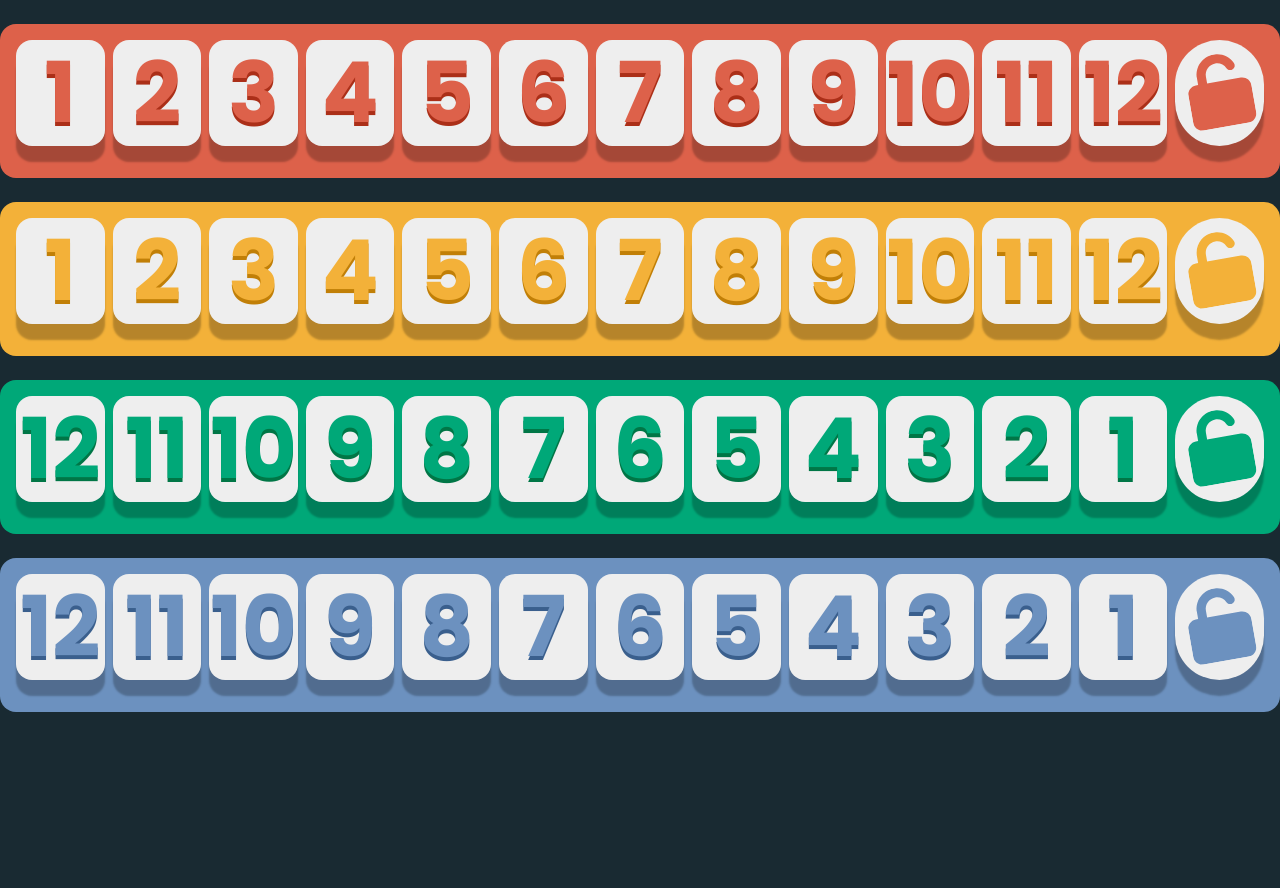
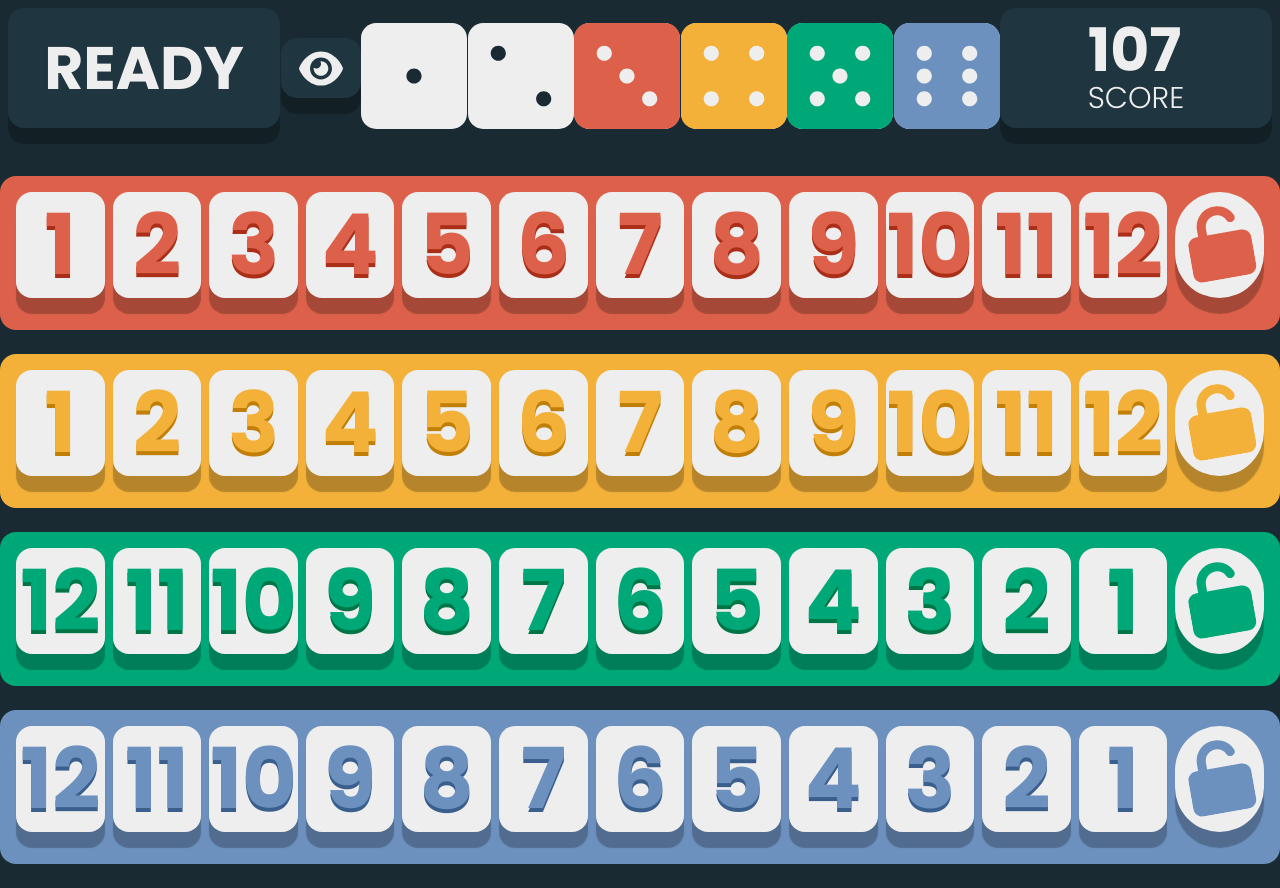
Before and after one commit to MatheusFonseca/x-out, a Next.js app: page / in a window 1280 px wide. Before the commit the page ends 800 px from the top, so only its background shows below. Built offline with nearby package versions, Linux system fonts and the light colour scheme.

Commit message:
feat(Button & Dice): Create Button and Dice UI Components

```diff
--- /dev/null
+++ b/src/components/Button/Button.tsx
@@ -0,0 +1,23 @@
+import React, { ReactChild } from 'react';
+
+interface ButtonProps {
+  children: ReactChild | ReactChild[];
+  size: 'sm' | 'lg';
+}
+
+export const Button = ({ children, size }: ButtonProps) => {
+  const buttonStyles = {
+    lg: 'w-[272px] h-[120px]',
+    sm: 'w-[80px] h-[60px]',
+  };
+
+  return (
+    <div className="pb-4 cursor-pointer">
+      <div
+        className={`${buttonStyles[size]} bg-gray shadow-lg rounded-2xl flex justify-center items-center`}
+      >
+        {children}
+      </div>
+    </div>
+  );
+};
--- /dev/null
+++ b/src/components/Dice/Dice.tsx
@@ -0,0 +1,58 @@
+import React from 'react';
+import { IColor } from '../../interfaces/IColor';
+
+const getDiceSvg = (number: number) => {
+  const SVGs = [
+    'M384 32H64C28.62 32 0 60.62 0 96v320c0 35.38 28.62 64 64 64h320c35.38 0 64-28.62 64-64V96C448 60.62 419.4 32 384 32zM224 288C206.4 288 192 273.6 192 256s14.38-32 32-32s32 14.38 32 32S241.6 288 224 288z',
+    'M384 32H64C28.62 32 0 60.62 0 96v320c0 35.38 28.62 64 64 64h320c35.38 0 64-28.62 64-64V96C448 60.62 419.4 32 384 32zM128 192C110.4 192 96 177.6 96 160s14.38-32 32-32s32 14.38 32 32S145.6 192 128 192zM320 384c-17.62 0-32-14.38-32-32s14.38-32 32-32s32 14.38 32 32S337.6 384 320 384z',
+    'M384 32H64C28.62 32 0 60.62 0 96v320c0 35.38 28.62 64 64 64h320c35.38 0 64-28.62 64-64V96C448 60.62 419.4 32 384 32zM128 192C110.4 192 96 177.6 96 160s14.38-32 32-32s32 14.38 32 32S145.6 192 128 192zM224 288C206.4 288 192 273.6 192 256s14.38-32 32-32s32 14.38 32 32S241.6 288 224 288zM320 384c-17.62 0-32-14.38-32-32s14.38-32 32-32s32 14.38 32 32S337.6 384 320 384z',
+    'M384 32H64C28.62 32 0 60.62 0 96v320c0 35.38 28.62 64 64 64h320c35.38 0 64-28.62 64-64V96C448 60.62 419.4 32 384 32zM128 384c-17.62 0-32-14.38-32-32s14.38-32 32-32s32 14.38 32 32S145.6 384 128 384zM128 192C110.4 192 96 177.6 96 160s14.38-32 32-32s32 14.38 32 32S145.6 192 128 192zM320 384c-17.62 0-32-14.38-32-32s14.38-32 32-32s32 14.38 32 32S337.6 384 320 384zM320 192c-17.62 0-32-14.38-32-32s14.38-32 32-32s32 14.38 32 32S337.6 192 320 192z',
+    'M384 32H64C28.62 32 0 60.62 0 96v320c0 35.38 28.62 64 64 64h320c35.38 0 64-28.62 64-64V96C448 60.62 419.4 32 384 32zM128 384c-17.62 0-32-14.38-32-32s14.38-32 32-32s32 14.38 32 32S145.6 384 128 384zM128 192C110.4 192 96 177.6 96 160s14.38-32 32-32s32 14.38 32 32S145.6 192 128 192zM224 288C206.4 288 192 273.6 192 256s14.38-32 32-32s32 14.38 32 32S241.6 288 224 288zM320 384c-17.62 0-32-14.38-32-32s14.38-32 32-32s32 14.38 32 32S337.6 384 320 384zM320 192c-17.62 0-32-14.38-32-32s14.38-32 32-32s32 14.38 32 32S337.6 192 320 192z',
+    'M384 32H64C28.62 32 0 60.62 0 96v320c0 35.38 28.62 64 64 64h320c35.38 0 64-28.62 64-64V96C448 60.62 419.4 32 384 32zM128 384c-17.62 0-32-14.38-32-32s14.38-32 32-32s32 14.38 32 32S145.6 384 128 384zM128 288C110.4 288 96 273.6 96 256s14.38-32 32-32s32 14.38 32 32S145.6 288 128 288zM128 192C110.4 192 96 177.6 96 160s14.38-32 32-32s32 14.38 32 32S145.6 192 128 192zM320 384c-17.62 0-32-14.38-32-32s14.38-32 32-32s32 14.38 32 32S337.6 384 320 384zM320 288c-17.62 0-32-14.38-32-32s14.38-32 32-32s32 14.38 32 32S337.6 288 320 288zM320 192c-17.62 0-32-14.38-32-32s14.38-32 32-32s32 14.38 32 32S337.6 192 320 192z',
+  ];
+
+  return <path d={SVGs[number - 1]} />;
+};
+
+const diceStyles = {
+  white: {
+    fill: 'fill-white',
+    bg: 'bg-transparent',
+  },
+  red: {
+    fill: 'fill-red',
+    bg: 'bg-white',
+  },
+  yellow: {
+    fill: 'fill-yellow',
+    bg: 'bg-white',
+  },
+  green: {
+    fill: 'fill-green',
+    bg: 'bg-white',
+  },
+  blue: {
+    fill: 'fill-blue',
+    bg: 'bg-white',
+  },
+};
+
+interface DiceProps {
+  number: number;
+  color: IColor | 'white';
+}
+
+export const Dice = ({ number, color }: DiceProps) => {
+  return (
+    <div className={`rounded-2xl ${diceStyles[color].bg}`}>
+      <svg
+        height={106}
+        width={106}
+        className={diceStyles[color].fill}
+        viewBox="0 32 448 448"
+      >
+        {getDiceSvg(number)}
+      </svg>
+    </div>
+  );
+};
--- a/src/pages/index.tsx
+++ b/src/pages/index.tsx
@@ -1,9 +1,44 @@
 import type { NextPage } from 'next';
+import { Button } from '../components/Button/Button';
+import { Dice } from '../components/Dice/Dice';
 import { Row } from '../components/Row/Row';
 
 const Home: NextPage = () => {
   return (
     <div className="container mx-auto">
+      <div className="flex flex-row justify-between items-center p-2">
+        <Button size="lg">
+          <p className="text-6xl text-white font-bold uppercase m-7 select-none">
+            READY
+          </p>
+        </Button>
+        <Button size="sm">
+          <svg
+            viewBox="0 0 576 512"
+            width={50}
+            height={39}
+            className="fill-white"
+          >
+            <path d="M279.6 160.4C282.4 160.1 285.2 160 288 160C341 160 384 202.1 384 256C384 309 341 352 288 352C234.1 352 192 309 192 256C192 253.2 192.1 250.4 192.4 247.6C201.7 252.1 212.5 256 224 256C259.3 256 288 227.3 288 192C288 180.5 284.1 169.7 279.6 160.4zM480.6 112.6C527.4 156 558.7 207.1 573.5 243.7C576.8 251.6 576.8 260.4 573.5 268.3C558.7 304 527.4 355.1 480.6 399.4C433.5 443.2 368.8 480 288 480C207.2 480 142.5 443.2 95.42 399.4C48.62 355.1 17.34 304 2.461 268.3C-.8205 260.4-.8205 251.6 2.461 243.7C17.34 207.1 48.62 156 95.42 112.6C142.5 68.84 207.2 32 288 32C368.8 32 433.5 68.84 480.6 112.6V112.6zM288 112C208.5 112 144 176.5 144 256C144 335.5 208.5 400 288 400C367.5 400 432 335.5 432 256C432 176.5 367.5 112 288 112z" />
+          </svg>
+        </Button>
+        <Dice color="white" number={1} />
+        <Dice color="white" number={2} />
+        <Dice color="red" number={3} />
+        <Dice color="yellow" number={4} />
+        <Dice color="green" number={5} />
+        <Dice color="blue" number={6} />
+        <Button size="lg">
+          <div className="py-4 px-20">
+            <p className="text-6xl text-white font-bold uppercase select-none">
+              107
+            </p>
+            <p className="text-3xl text-white font-thin uppercase select-none">
+              score
+            </p>
+          </div>
+        </Button>
+      </div>
       <Row color="red" />
       <Row color="yellow" />
       <Row color="green" inverted />
--- a/tailwind.config.js
+++ b/tailwind.config.js
@@ -23,7 +23,7 @@ module.exports = {
     },
     boxShadow: {
       md: '0px 8px 2px rgba(0, 0, 0, 0.25)',
-      lg: '0px 16px 2px rgba(0, 0, 0, 0.25)',
+      lg: '0px 16px 1px rgba(0, 0, 0, 0.25)',
     },
     extend: {},
   },
```
